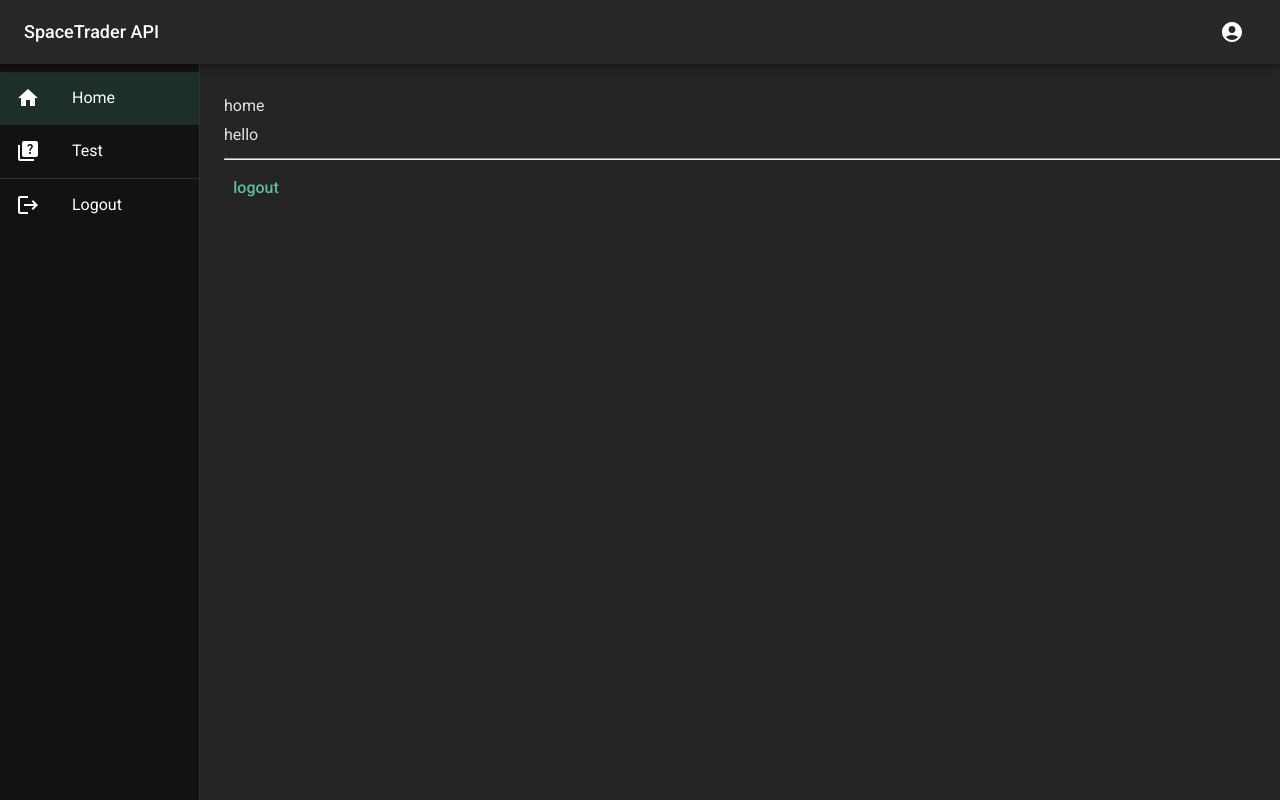
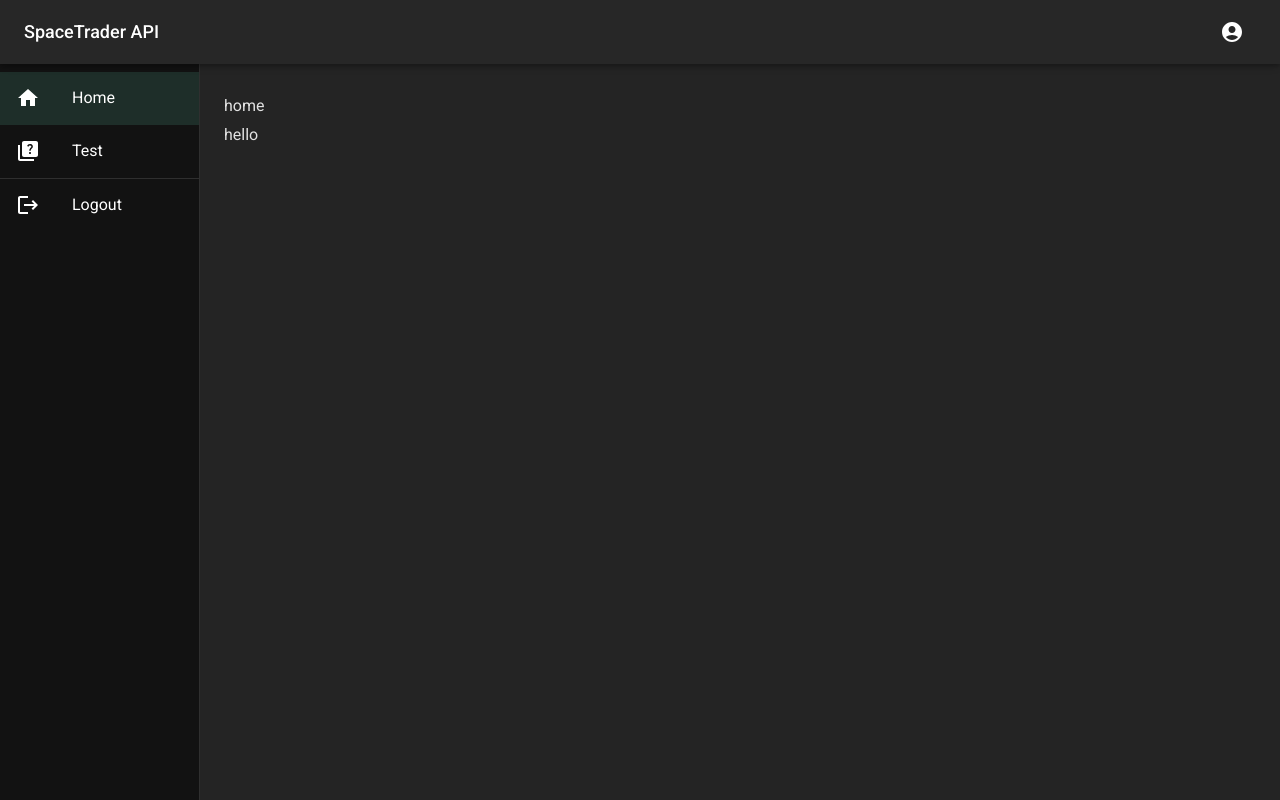
Before and after one commit to nallelcm/st_front, a React (Vite) app: page / in a window 1280 px wide. Built offline with nearby package versions, Linux system fonts and the light colour scheme; no server answers; sample sign-in values are in the browser's storage.

Commit message:
chore: changed formatting, cleaned up imports, got rid of vestigial code

```diff
--- a/src/components/ContentRouterLayout.tsx
+++ b/src/components/ContentRouterLayout.tsx
@@ -1,4 +1,4 @@
-import { Container } from "@mui/material";
+import { Container, Typography } from "@mui/material";
 import React, { useEffect } from "react";
 import {
   Route,
@@ -7,21 +7,20 @@ import {
   useNavigate,
   Navigate,
 } from "react-router-dom";
+
 import Login from "./Login";
-import { useAuth } from "../contexts/AuthProviderContext";
 import RegisterForm from "./RegisterForm";
 import HomePage from "./HomePage";
-import { validateToken } from "../API";
 import LoggedInPageLayout from "./layouts/LoggedInPageLayout";
+
+import { useAuth } from "../contexts/AuthProviderContext";
 
 const ProtectedRoute = ({ element, token }: any) => {
   const navigate = useNavigate();
   useEffect(() => {
-    console.log("Running useEffect in ProtectedRoute, token:", token);
     if (!token) {
       navigate("/login");
     }
-    console.log("element", element);
   }, [token]);
   if (token) {
     return <LoggedInPageLayout>{element}</LoggedInPageLayout>;
@@ -30,18 +29,10 @@ const ProtectedRoute = ({ element, token }: any) => {
   }
 };
 const TestPage = () => {
-  return <div>hello</div>;
+  return <Typography>hello</Typography>;
 };
 const ContentRouterLayout: React.FC = () => {
   const { token } = useAuth();
-  useEffect(() => {
-    validateToken().then((valid) => {
-      console.log("valid", valid);
-      if (!valid) {
-        console.log("invalid token");
-      }
-    });
-  }, []);
   return (
     <Container>
       <BrowserRouter>
--- a/src/components/HomePage.tsx
+++ b/src/components/HomePage.tsx
@@ -1,16 +1,14 @@
 import React from "react";
 import { useAuth } from "../contexts/AuthProviderContext";
-import { Box, Button, Typography } from "@mui/material";
+import { Box, Typography } from "@mui/material";
 
 const HomePage: React.FC = () => {
-  const { username, logout } = useAuth();
+  const { userData } = useAuth();
   return (
     <Box>
       <Typography>
-        home <br /> hello <b>{username}</b>
+        home <br /> hello <b>{userData?.first_name}</b>
       </Typography>
-      <hr />
-      <Button onClick={logout}>logout</Button>
     </Box>
   );
 };
```
